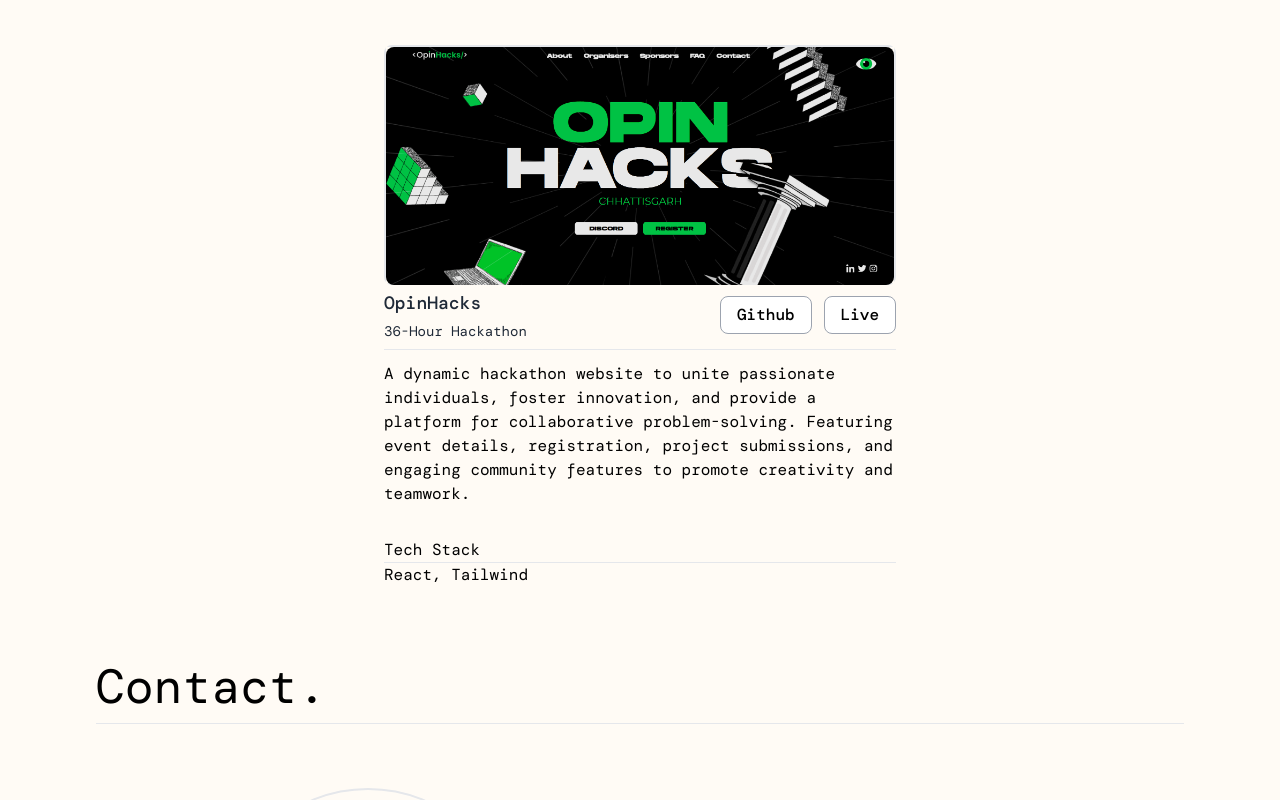
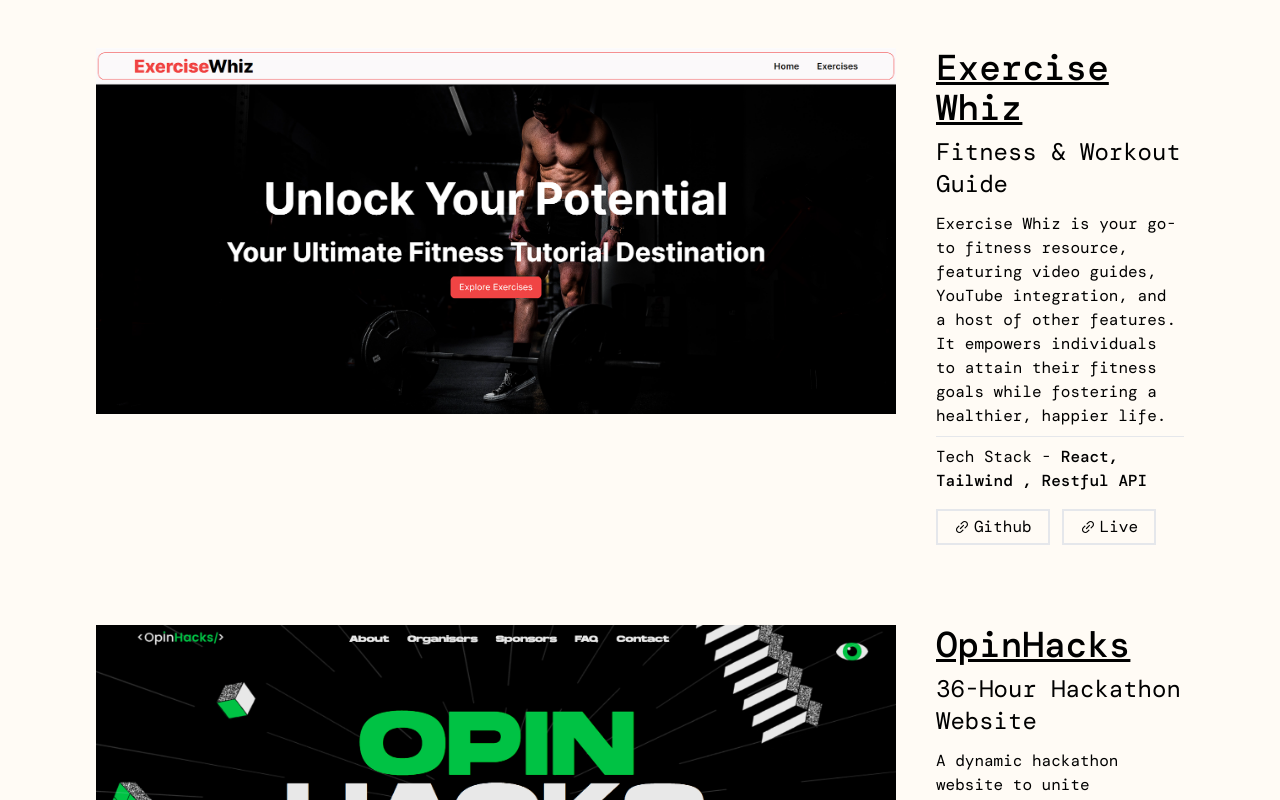
Before and after one commit to Yash-Sakre/YashSakre, a React (Vite) app: page / in a window 1280 px wide. Shown: the part 2220-3020 px from the top of the page. Built offline with nearby package versions, Linux system fonts and the light colour scheme; a web font is replaced by a local one.

Commit message:
New Project section

```diff
--- a/src/components/projects.json
+++ b/src/components/projects.json
@@ -16,12 +16,12 @@
         "ProjDesc": "Exercise Whiz is your go-to fitness resource, featuring video guides, YouTube integration, and a host of other features. It empowers individuals to attain their fitness goals while fostering a healthier, happier life.",
         "Github": "https://github.com/Yash-Sakre/ExerciseWhiz",
         "Live": "https://exercisewhiz.vercel.app/",
-        "tech": "React, Tailwind , Rapid API"
+        "tech": "React, Tailwind , Restful API"
       },
       {
         "imagePath": "../assests/Opinhacks.png",
         "ProjName": "OpinHacks",
-        "Projtitle": "36-Hour Hackathon",
+        "Projtitle": "36-Hour Hackathon Website ",
         "ProjDesc": "A dynamic hackathon website to unite passionate individuals, foster innovation, and provide a platform for collaborative problem-solving. Featuring event details, registration, project submissions, and engaging community features to promote creativity and teamwork.",
         "Github": "https://github.com/JayashTripathy/OpInHacks",
         "Live": "https://opinhacks.co/",
--- a/src/pages/projects/Projects.jsx
+++ b/src/pages/projects/Projects.jsx
@@ -2,6 +2,7 @@ import test from "../../assets/finecode.png";
 import ExerciseWhiz from "../../assets/ExerciseWhiz.png";
 import opinhacks from "../../assets/Opinhacks.png";
 import projects from "../../components/projects.json";
+import { AiOutlineLink } from "react-icons/ai";
 const Projects = () => {
   const imageMap = {
     "../assests/finecode.png": test,
@@ -14,73 +15,45 @@ const Projects = () => {
     <div className="min-h-screen" id="projects">
       <div className="text-[3rem]"> Projects.</div>
       <hr />
-      <div className="flex mt-2 flex-wrap ">
-        {projects.map((project, index) => (
-          <div
-            key={index}
-            className="relative mx-auto w-full max-w-lg pt-4 pb-[4rem]"
-          >
-            <div className="rounded-lg">
-              <div className="relative flex md:h-60 justify-center overflow-hidden rounded-lg ">
-                <div className="w-full border-2">
+      <div className=" flex flex-col w-full gap-20 mt-10 mb-10">
+        {projects.map((items, index) => (
+          <div key={index} className="lg:flex gap-10 ">
+            <div className="">
               <img
-                    className="rounded-lg"
-                    src={imageMap[project.imagePath]}
+                src={imageMap[items.imagePath]}
                 alt=""
+                className=" w-full lg:min-w-[100vh]  "
               />
             </div>
+            <div className="lg:mt-0 mt-3">
+              <div className="text-4xl font-medium underline">
+                {items.ProjName}
               </div>
-
-              <div className="">
-                <div className="mt-1 grid grid-cols-2">
-                  <div className="flex items-center">
-                    <div className="relative">
-                      <h2
-                        className="line-clamp-1 text-base font-medium text-gray-800 md:text-lg"
-                        title={project.ProjName}
+              <div className="text-2xl mt-2 mb-3">{items.Projtitle}</div>
+              <div className="mb-2">{items.ProjDesc}</div>
+              <hr />
+              <div className="mt-2 ">
+                Tech Stack - <span className="font-medium">{items.tech}</span>
+              </div>
+              <div className="flex items-center mt-4">
+                <p className=" flex gap-3">
+                  <a
+                    href={items.Github}
+                    target="__blank"
+                    className="py-1 px-4 border-2 hover flex justify-center items-center gap-1"
                   >
-                        {project.ProjName}
-                      </h2>
-                      <p
-                        className="mt-1 line-clamp-1 text-sm text-gray-800 break-all"
-                        title={project.Projtitle}
+                    <AiOutlineLink /> Github
+                  </a>
+                  {items.Live && ( // Add a conditional rendering statement for Live button
+                    <a
+                      href={items.Live}
+                      target="__blank"
+                      className="py-1 px-4 border-2   hover flex justify-center items-center gap-1"
                     >
-                        {project.Projtitle}
-                      </p>
-                    </div>
-                  </div>
-
-                  <div className="flex items-center justify-end">
-                    <p className="text-primary whitespace-nowrap rounded-2xl font-medium leading-tight flex gap-3">
-                      <a
-                        href={project.Github}
-                        target="__blank"
-                        className="bg-white  text-black  py-2 px-4 border border-gray-400 rounded-lg hover:shadow-md"
-                      >
-                        Github
-                      </a>
-                      {project.Live && ( // Add a conditional rendering statement for Live button
-                        <a
-                          href={project.Live}
-                          target="__blank"
-                          className="bg-white  text-black  py-2 px-4 border border-gray-400 rounded-lg hover:shadow-md"
-                        >
-                          Live
+                      <AiOutlineLink /> Live
                     </a>
                   )}
                 </p>
-                  </div>
-                </div>
-
-                <div className="mt-2 border-t border-gray-200 pt-3">
-                  {project.ProjDesc}
-                </div>
-                <br />
-                <div className="mt-2">
-                  <div>Tech Stack</div>
-                  <hr />
-                  {project.tech}
-                </div>
               </div>
             </div>
           </div>
```
Lines whose indentation alone changed are shown as unchanged.
